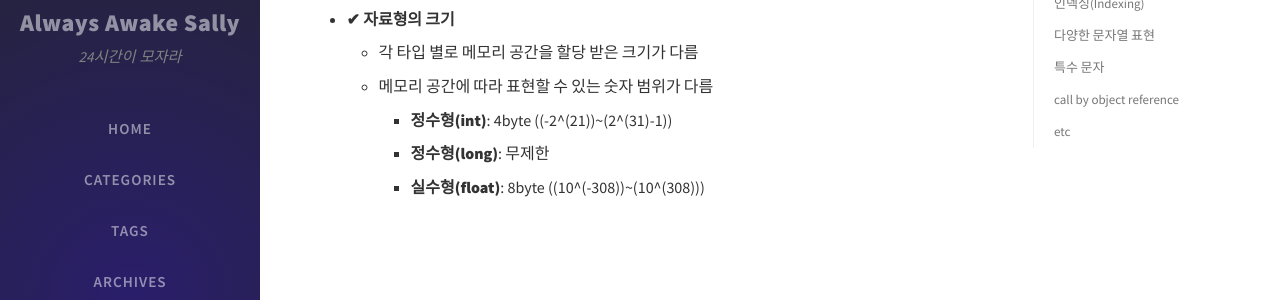
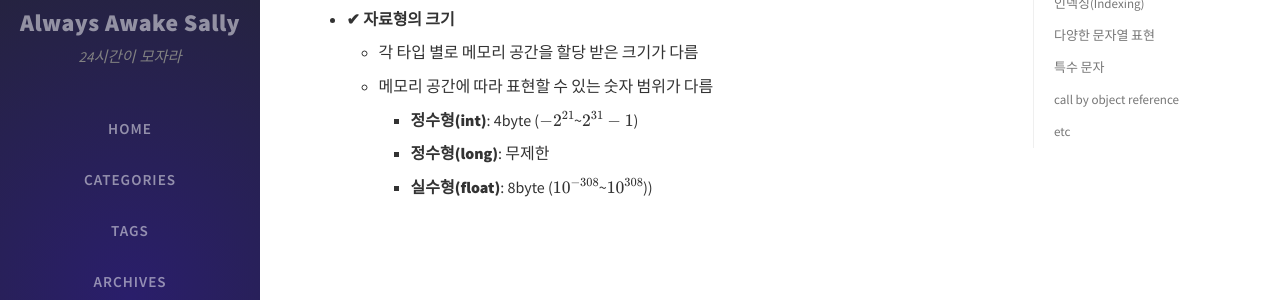
Before and after one commit to bsm8734/bsm8734.github.io, a Jekyll site: the page built from _posts/NAVER_BoostCamp_AI_Tech/Python/Day2/2021-01-19-bc-d002-6-python-string.md, in a window 1280 px wide and 900 px high, scrolled down 4254 px. Shown: the part 151-451 px from the top of the window. Built offline with Jekyll 4.4.1, drawn with Linux system fonts in a browser that asks for light colours; nearby versions of some CDN libraries; formulas are drawn with MathJax 3; comment, search, counter and statistics services are not loaded; some of the changed lines change nothing that is shown.

Commit message:
[modify, add] for use Latex

```diff
--- a/_config.yml
+++ b/_config.yml
@@ -105,6 +105,13 @@
       line_numbers: true
       start_line: 1
 
+# Conversion
+markdown: kramdown
+highlighter: rouge
+lsi: false
+excerpt_separator: "\n\n"
+incremental: false
+
 # DO NOT change this unless you're a Pro user on Jekyll and Web development,
 # or you think you're smart enough to change other relevant URLs within this template.
 permalink: /posts/:title/
--- /dev/null
+++ b/_includes/mathjax_support.html
@@ -0,0 +1,23 @@
+<script type="text/x-mathjax-config">
+    MathJax.Hub.Config({
+        TeX: {
+          equationNumbers: {
+            autoNumber: "AMS"
+          }
+        },
+        tex2jax: {
+        inlineMath: [ ['$', '$'] ],
+        displayMath: [ ['$$', '$$'] ],
+        processEscapes: true,
+      }
+    });
+    MathJax.Hub.Register.MessageHook("Math Processing Error",function (message) {
+          alert("Math Processing Error: "+message[1]);
+        });
+    MathJax.Hub.Register.MessageHook("TeX Jax - parse error",function (message) {
+          alert("Math Processing Error: "+message[1]);
+        });
+    </script>
+    <script type="text/javascript" async
+      src="https://cdn.mathjax.org/mathjax/latest/MathJax.js?config=TeX-MML-AM_CHTML">
+    </script>
--- a/_layouts/default.html
+++ b/_layouts/default.html
@@ -42,6 +42,10 @@
       {% include mermaid.html %}
     {% endif %}
 
+    {% if page.use_math %}
+      {% include mathjax_support.html %}
+    {% endif %}
+
     <div id="mask"></div>
 
     <a id="back-to-top" href="#" aria-label="back-to-top" class="btn btn-lg btn-box-shadow" role="button">
--- a/_posts/NAVER_BoostCamp_AI_Tech/Python/Day2/2021-01-19-bc-d002-6-python-string.md
+++ b/_posts/NAVER_BoostCamp_AI_Tech/Python/Day2/2021-01-19-bc-d002-6-python-string.md
@@ -3,6 +3,7 @@
 date: 2020-01-19 20:30:00 +0900
 categories: [네이버 부스트캠프 AI Tech, Python] # Python
 tags: [Python] # CS, 운영체제, Python
+use_math: true
 ---
 
 
@@ -177,6 +178,6 @@
 - **✔ 자료형의 크기**
   - 각 타입 별로 메모리 공간을 할당 받은 크기가 다름
   - 메모리 공간에 따라 표현할 수 있는 숫자 범위가 다름
-    - **정수형(int)**: 4byte ((-2^(21))~(2^(31)-1))
+    - **정수형(int)**: 4byte ($-2^{21}$~$2^{31}-1$)
     - **정수형(long)**: 무제한
-    - **실수형(float)**: 8byte ((10^(-308))~(10^(308)))
+    - **실수형(float)**: 8byte ($10^{-308}$~$10^{308}$))
```
